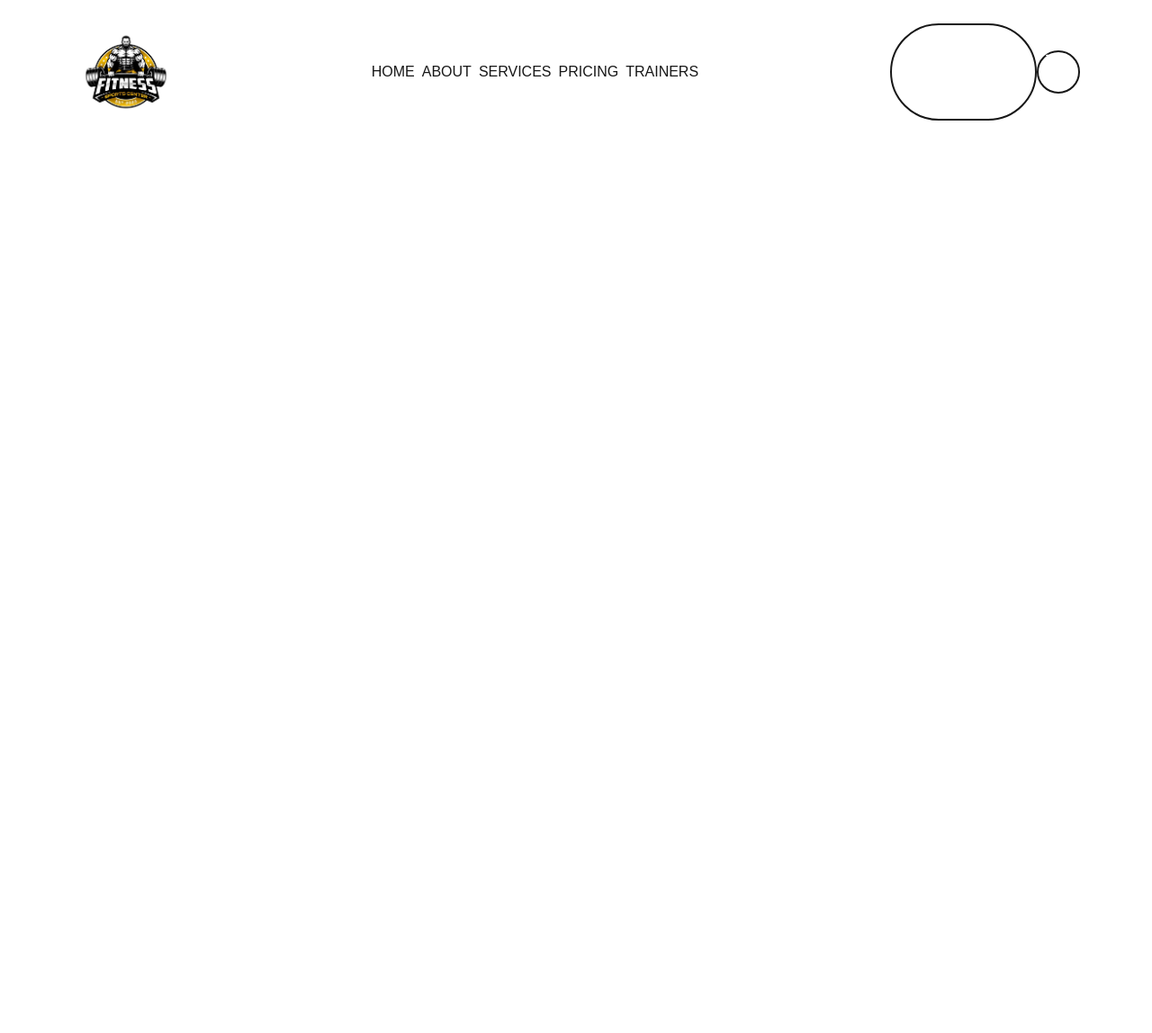
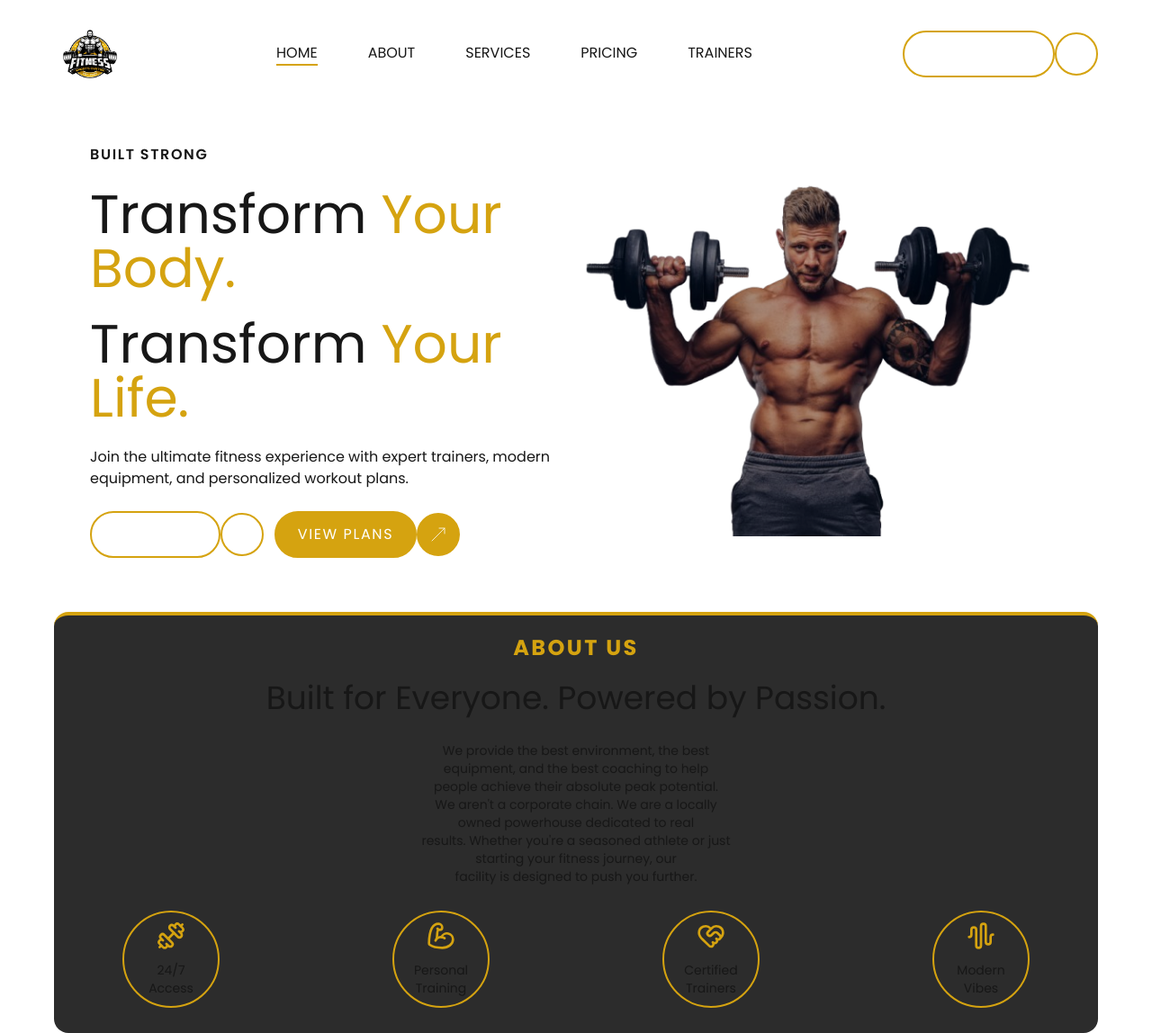
Before and after one commit to Navodi99/gym-website-nextjs, a Next.js app: page / in a window 1280 px wide. Shown: the whole page at 90% size. Before the commit the page ends 800 px from the top, so only its background shows below. Built offline with nearby package versions, Linux system fonts and the light colour scheme.

Commit message:
create hero section and about section

```diff
--- a/package.json
+++ b/package.json
@@ -9,6 +9,8 @@
     "lint": "eslint"
   },
   "dependencies": {
+    "@next/font": "^14.2.15",
+    "clsx": "^2.1.1",
     "lucide-react": "^0.577.0",
     "next": "16.1.6",
     "react": "19.2.3",
--- a/src/app/(components)/reusables/buttons/CustomButton.jsx
+++ b/src/app/(components)/reusables/buttons/CustomButton.jsx
@@ -1,28 +1,38 @@
+"use client";
+import clsx from "clsx";
 import { MoveUpRight } from "lucide-react";
-import React from "react";
+
+const CustomButton = ({ children, invert }) => {
+  return (
+    <div className="flex items-center group cursor-pointer">
 
 
-const CustomButton = ({ children }) => {
-  return (
-    <div className="flex items-center">
-      <div className="border-2 border-(--primary-color) rounded-l-full rounded-r-full p-10 flex">
-        <span className="text-white">{children}</span>
+      <div
+        className={clsx(
+          "border-2 rounded-full flex px-6 py-3 transition-all duration-300",
+          invert
+            ? "bg-(--primary-color) border-(--primary-color) group-hover:bg-transparent"
+            : "border-(--primary-color) group-hover:bg-(--primary-color)"
+        )}
+      >
+        <span className="text-white uppercase tracking-widest">
+          {children}
+        </span>
       </div>
-      <div className=" border-2 border-(--primary-color) rounded-full w-12 h-12 ">
-        <MoveUpRight className="text-white w-4 h-4" />
+
+      <div
+        className={clsx(
+          "border-2 rounded-full w-12 h-12 flex items-center justify-center transition-all duration-300",
+          invert
+            ? "bg-(--primary-color) border-(--primary-color) group-hover:bg-transparent"
+            : "border-(--primary-color) group-hover:bg-(--primary-color)"
+        )}
+      >
+        <MoveUpRight className="text-white w-6 h-6" strokeWidth={0.8} />
       </div>
+
     </div>
   );
 };
 
 export default CustomButton;
-{
-  /* <div className="flex h-fit w-fit items-center">
-      <div className=" w-fit h-fit p-2 bg-(--primary-color) rounded-l-full rounded-r-full">
-        <span className="text-(--light-color)">{children}</span>
-      </div>
-      <div className="flex items-center justify-center text-(--light-color) w-fit h-fit bg-(--primary-color) rounded-full p-2" >
-        <GoArrowUpRight className="w-15 h-15" />
-      </div>
-    </div> */
-}
--- a/src/app/(components)/sections/about/AboutUsSection.jsx
+++ b/src/app/(components)/sections/about/AboutUsSection.jsx
@@ -0,0 +1,67 @@
+import {
+  AudioWaveform,
+  BicepsFlexed,
+  Dumbbell,
+  HeartHandshake,
+} from "lucide-react";
+import React from "react";
+
+const AboutUsSection = () => {
+  const aboutData = [
+    {
+      icon: <Dumbbell className="w-8 h-8 text-(--primary-color)" />,
+      text1: "24/7",
+      text2: "Access",
+    },
+    {
+      icon: <BicepsFlexed className="w-8 h-8 text-(--primary-color)" />,
+      text1: "Personal",
+      text2: "Training",
+    },
+    {
+      icon: <HeartHandshake className="w-8 h-8 text-(--primary-color)" />,
+      text1: "Certified",
+      text2: "Trainers",
+    },
+    {
+      icon: <AudioWaveform className="w-8 h-8 text-(--primary-color)" />,
+      text1: "Modern",
+      text2: "Vibes",
+    },
+  ];
+
+  return (
+    <div className="bg-(--gray-color) border-t-4 border-(--primary-color) rounded-2xl">
+      <div>
+        <p className="uppercase tracking-widest font-bold text-2xl text-(--primary-color) text-center mt-5">
+          About Us
+        </p>
+        <p className="text-4xl text-center mt-5">
+          Built for Everyone. Powered by Passion.
+        </p>
+        <p className="text-sm text-center px-100 mt-7">
+          We provide the best environment, the best equipment, and the best
+          coaching to help
+          <br /> people achieve their absolute peak potential.
+          <br /> We aren't a corporate chain. We are a locally owned powerhouse
+          dedicated to real
+          <br /> results. Whether you're a seasoned athlete or just starting
+          your fitness journey, our
+          <br /> facility is designed to push you further.
+        </p>
+      </div>
+      <div className="flex items-center justify-center gap-48 my-7">
+        {aboutData.map((item, index) => (
+          <div
+            key={index}
+            className="rounded-full border-2 border-(--primary-color) w-27 h-27 flex flex-col items-center justify-center">
+            {item.icon}
+            <p className="text-center text-sm mt-3">{item.text1}<br/>{item.text2}</p>
+          </div>
+        ))}
+      </div>
+    </div>
+  );
+};
+
+export default AboutUsSection;
--- a/src/app/(components)/sections/hero/HeroSection.jsx
+++ b/src/app/(components)/sections/hero/HeroSection.jsx
@@ -0,0 +1,27 @@
+import React from "react";
+import CustomButton from "../../reusables/buttons/CustomButton";
+
+const HeroSection = () => {
+  return (
+    <div className="flex items-center justify-between px-10 ">
+        <div className="py-10 flex  flex-col">
+            <p className="uppercase tracking-widest font-semibold">Built Strong</p>
+            <p className="text-6xl mt-6">Transform<span className="text-(--primary-color)"> Your Body.</span> </p>
+            <p className="text-6xl mt-6">Transform<span className="text-(--primary-color)"> Your Life.</span></p>
+            <p className="font-light mt-6">
+            Join the ultimate fitness experience with expert trainers, modern<br/>
+            equipment, and personalized workout plans.
+            </p>
+            <div className="flex gap-3 mt-6">
+                <CustomButton>Join Now</CustomButton>
+                <CustomButton invert>View Plans</CustomButton>
+            </div>
+        </div>
+        <div>
+            <img src="/images/hero.png" alt="" className="w-2xl filter brightness-70" />
+        </div>
+    </div>
+  );
+};
+
+export default HeroSection;
--- a/src/app/(components)/sections/navigation/Navigation.jsx
+++ b/src/app/(components)/sections/navigation/Navigation.jsx
@@ -1,19 +1,26 @@
-import React from "react";
+"use client";
+import React, { useState } from "react";
 import CustomButton from "../../reusables/buttons/CustomButton";
+import clsx from "clsx";
 
 function Navigation() {
+  const [activeMenuItem,setActiveMenuItem] = useState(1);
+
+  const onclickMenuItem = ({id})=>{
+setActiveMenuItem(id);
+  }
   return (
     <div className="flex justify-between items-center w-full h-20">
-      <div className="rounded-full w-30 overflow-hidden z-1">
-        <img  src="/images/GymLogo.jpg"  alt="Logo" className="w-40 -z-1 rounded-full" />
+      <div className="rounded-full w-20 overflow-hidden ">
+        <img  src="/images/GymLogo.jpg"  alt="Logo" className="w-40 " />
       </div>
       <div>
-        <ul className="flex gap-2 text-(--light-color) uppercase">
-            <li><a href="">Home</a></li>
-            <li><a href="">About</a></li>
-            <li><a href="">Services</a></li>
-            <li><a href="">Pricing</a></li>
-            <li><a href="">Trainers</a></li>
+        <ul className="flex gap-14 text-(--light-color) uppercase">
+            <li className={clsx(activeMenuItem === 1 ?" border-b-2 border-b-(--primary-color)":"")} onClick={()=>onclickMenuItem(1)}><a href="">Home</a></li>
+            <li className={clsx(activeMenuItem === 2 ?" border-b-2 border-b-(--primary-color)":"")} onClick={()=>onclickMenuItem(2)}><a href="">About</a></li>
+            <li className={clsx(activeMenuItem === 3 ?" border-b-2 border-b-(--primary-color)":"")} onClick={()=>onclickMenuItem(3)}><a href="">Services</a></li>
+            <li className={clsx(activeMenuItem === 4 ?" border-b-2 border-b-(--primary-color)":"")} onClick={()=>onclickMenuItem(4)}><a href="">Pricing</a></li>
+            <li className={clsx(activeMenuItem === 5 ?" border-b-2 border-b-(--primary-color)":"")} onClick={()=>onclickMenuItem(5)}><a href="">Trainers</a></li>
         </ul>
       </div>
       <div>
--- a/src/app/globals.css
+++ b/src/app/globals.css
@@ -3,6 +3,9 @@
 :root {
   --background: #ffffff;
   --foreground: #171717;
+  --primary-color: #d5a310;
+  --secondary-color: #292113;
+  --gray-color: #2c2c2c;
 }
 
 @media (prefers-color-scheme: dark) {
@@ -12,10 +15,9 @@
   }
 }
 
-
 body {
   background: var(--background);
   color: var(--foreground);
-  font-family: Arial, Helvetica, sans-serif;
-min-height: 100vh;
+  font-family: var(--font-poppins), sans-serif;
+  min-height: 100vh;
 }
--- a/src/app/layout.js
+++ b/src/app/layout.js
@@ -1,15 +1,13 @@
 import { Geist, Geist_Mono } from "next/font/google";
 import "./globals.css";
+import { Poppins } from 'next/font/google'
 
-const geistSans = Geist({
-  variable: "--font-geist-sans",
-  subsets: ["latin"],
-});
 
-const geistMono = Geist_Mono({
-  variable: "--font-geist-mono",
-  subsets: ["latin"],
-});
+const poppins = Poppins({
+  subsets: ['latin'],
+  weight: ['400', '500', '600', '700'],
+  variable: '--font-poppins'
+})
 
 export const metadata = {
   title: "Create Next App",
@@ -20,7 +18,7 @@ export default function RootLayout({ children }) {
   return (
     <html lang="en">
       <body
-        className={`${geistSans.variable} ${geistMono.variable} antialiased`}
+        className={`${poppins.variable} antialiased`}
       >
         {children}
       </body>
--- a/src/app/page.jsx
+++ b/src/app/page.jsx
@@ -1,11 +1,15 @@
 import Image from "next/image";
 import Link from "next/link";
 import Navigation from "./(components)/sections/navigation/Navigation";
+import HeroSection from "./(components)/sections/hero/HeroSection";
+import AboutUsSection from "./(components)/sections/about/AboutUsSection";
 
 export default function Home() {
   return (
-  <div className="w-full h-screen flex flex-col gap-5 m-0 px-20 py-10">
+  <div className="w-full h-screen flex flex-col gap-5 m-0 px-15 py-5">
   <Navigation/>
+  <HeroSection/>
+  <AboutUsSection/>
   </div>
   );
 }
```
Also changed, not shown: public/images/hero.png (added), 1 other file (tests, documents, lock files or other folders).
